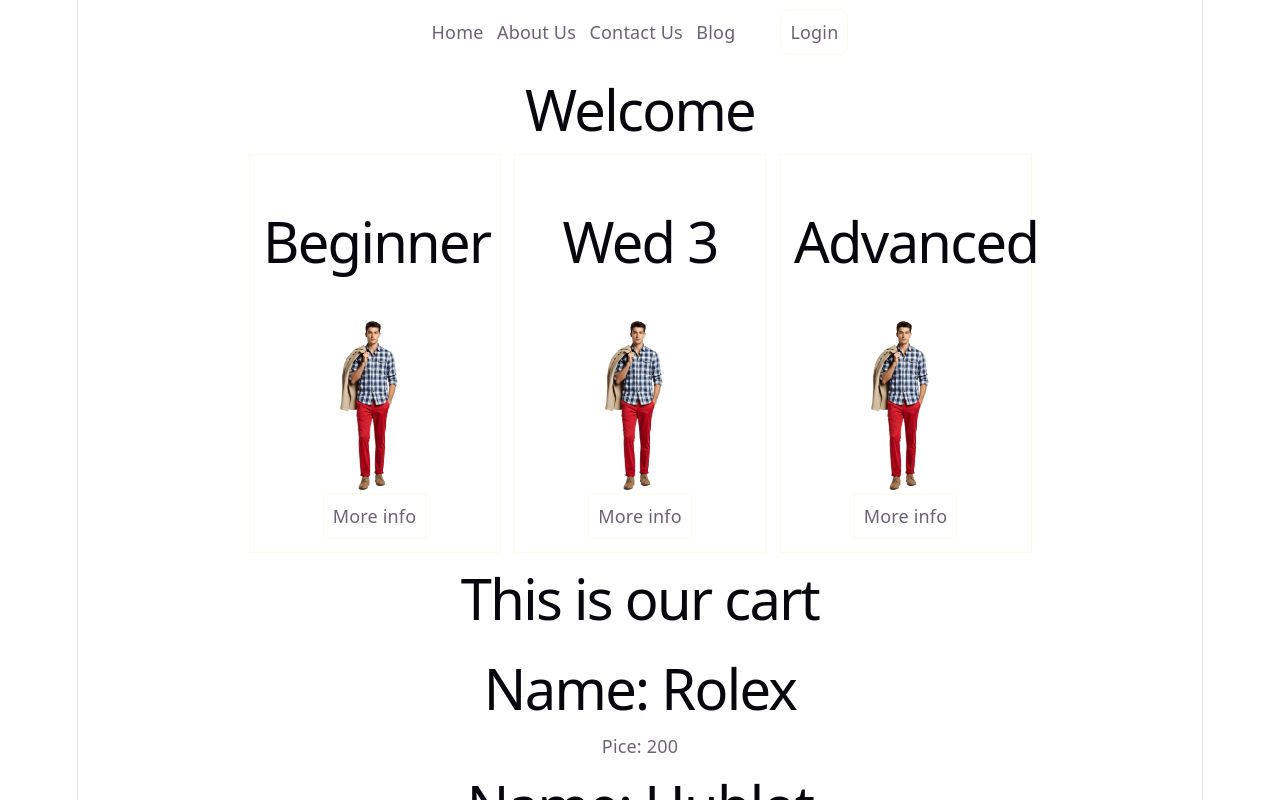
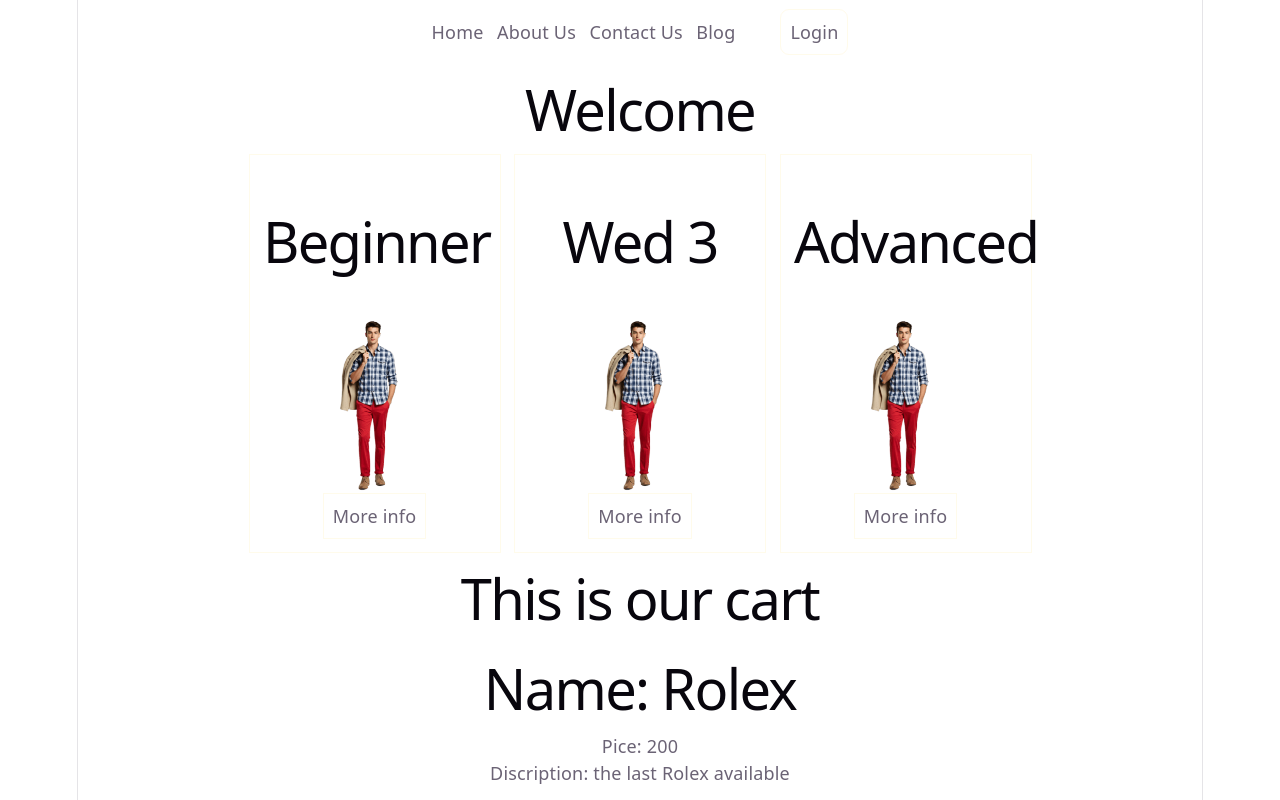
Before and after one commit to JohnMabas/React-Class, a React (Vite) app: page / in a window 1280 px wide. Shown: the top 800 px of the page. Built offline with nearby package versions, Linux system fonts and the light colour scheme.

Commit message:
add discription

```diff
--- a/src/AboutCards.jsx
+++ b/src/AboutCards.jsx
@@ -29,7 +29,7 @@ function AboutCards() {
             <div key={cart.id}>
             <h1 className="text-white">Name: {cart.name}</h1>
             <p>Pice: {cart.price}</p>
-            <p></p>
+            <p>Discription: {cart.discription}</p>
 
         </div>
         )
```
